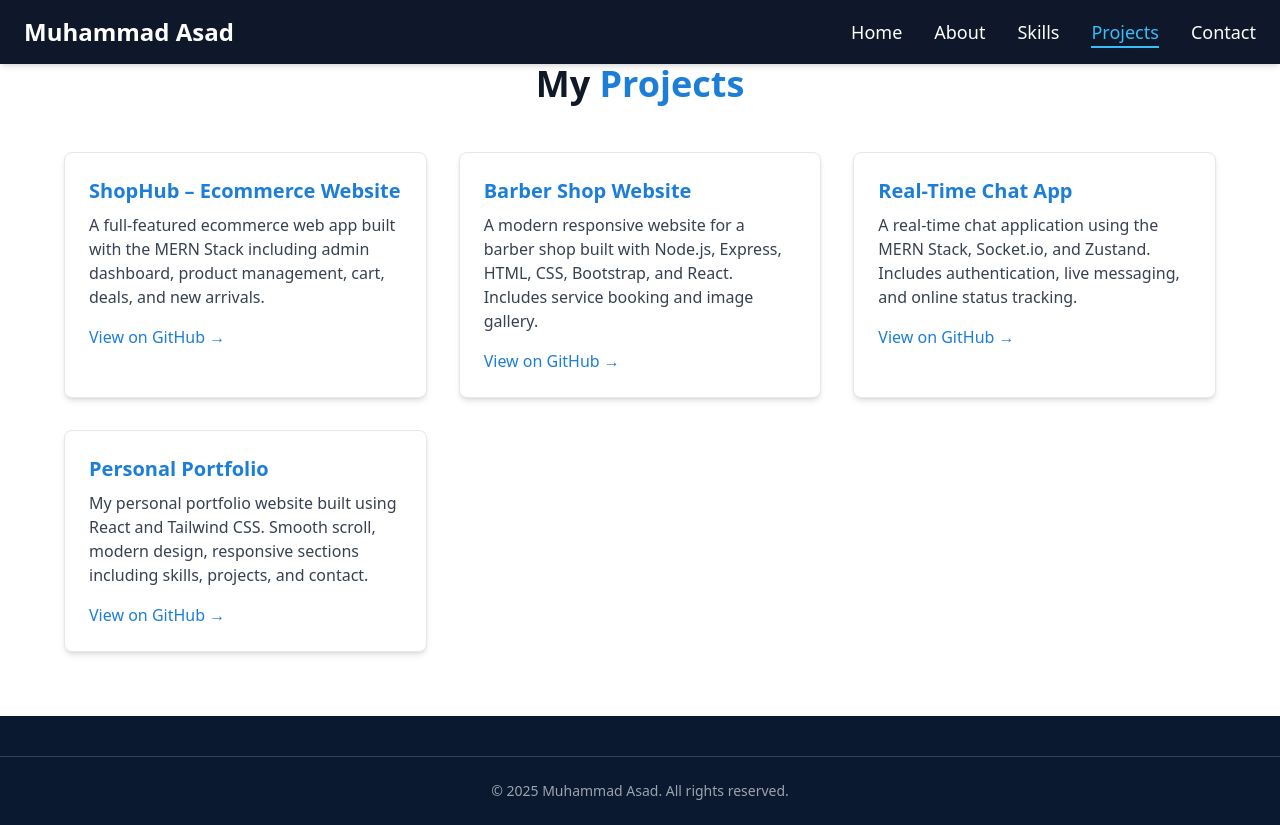
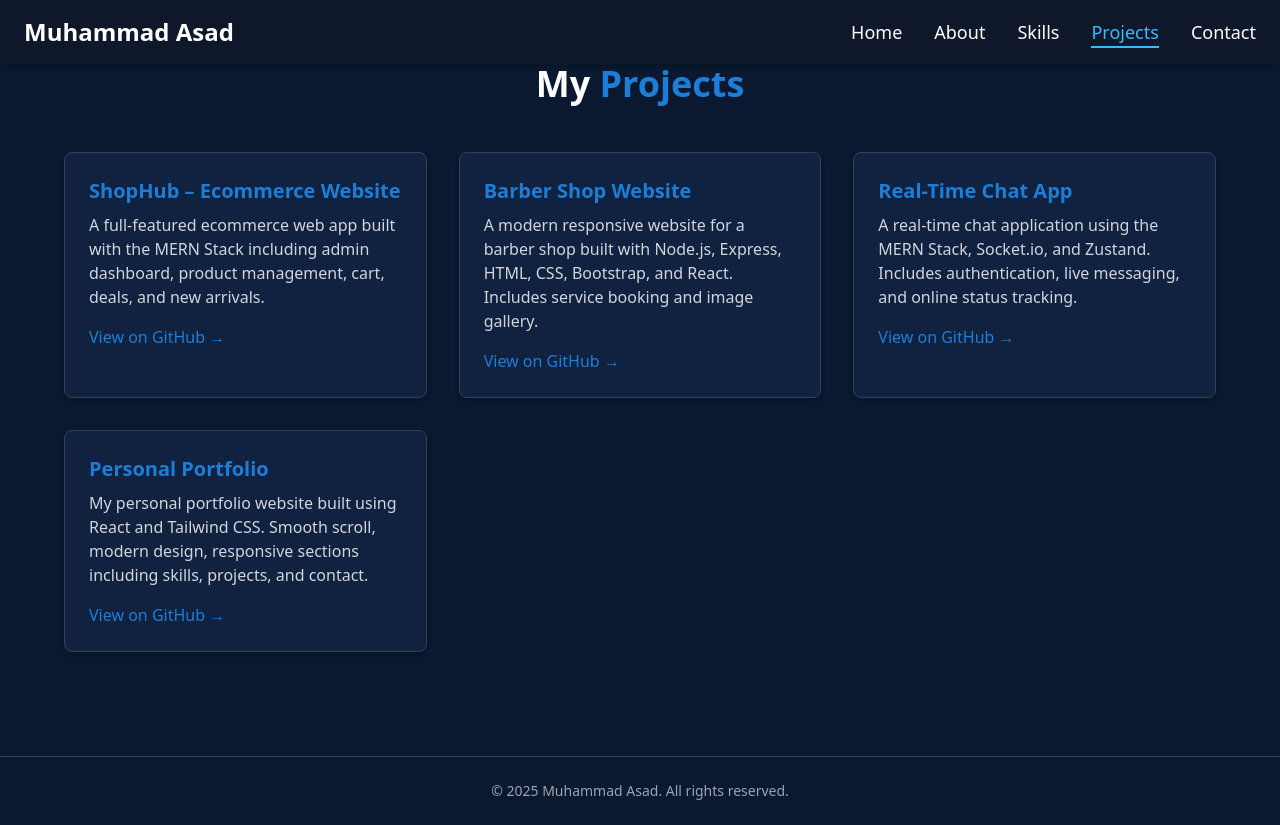
Before and after one commit to Asad3322/personal-portfolio, a React (Create React App) app: page /projects in a window 1280 px wide. Built offline with nearby package versions, Linux system fonts and the light colour scheme.

Commit message:
Updated Projects section background and colors to match About page

```diff
--- a/src/components/Projects.jsx
+++ b/src/components/Projects.jsx
@@ -29,21 +29,21 @@ const projects = [
 
 const Projects = () => {
   return (
-    <section id="projects" className="bg-white py-16 px-4">
+    <section id="projects" className="bg-[#0A192F] py-16 px-4">
       <div className="max-w-6xl mx-auto">
-        <h2 className="text-4xl font-bold text-center text-gray-900 mb-12">
+        <h2 className="text-4xl font-bold text-center text-white mb-12">
           My <span className="text-[#1C7ED6]">Projects</span>
         </h2>
         <div className="grid gap-8 md:grid-cols-2 lg:grid-cols-3">
           {projects.map((project, index) => (
             <div
               key={index}
-              className="bg-white border border-gray-200 rounded-lg shadow-md hover:shadow-lg transition duration-300 p-6"
+              className="bg-[#112240] border border-gray-700 rounded-lg shadow-md hover:shadow-lg transition duration-300 p-6"
             >
               <h3 className="text-xl font-semibold text-[#1C7ED6] mb-2">
                 {project.title}
               </h3>
-              <p className="text-gray-700 mb-4">{project.description}</p>
+              <p className="text-gray-300 mb-4">{project.description}</p>
               <a
                 href={project.github}
                 target="_blank"
```
